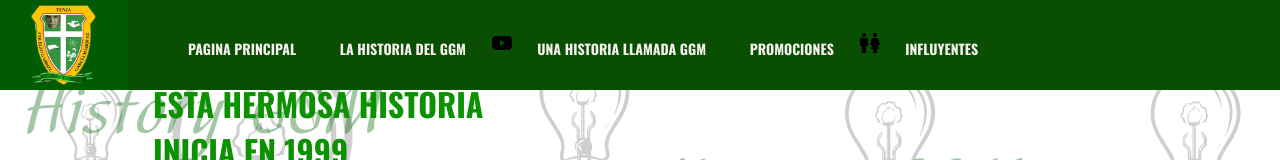
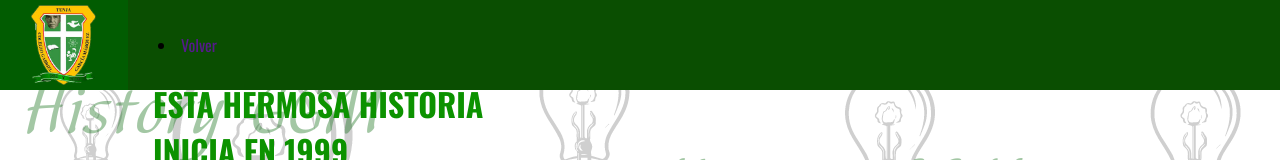
Before and after one commit to vale121007/GGMHistory, a plain HTML site: page index.html in a window 1280 px wide. Shown: the top 160 px of the page. Drawn offline with nearby package versions, Linux system fonts and the light colour scheme.

Commit message:
Update index.html

```diff
--- a/index.html
+++ b/index.html
@@ -12,31 +12,10 @@
   <div class="interior">
     <a href="https://www.colggmtunja.com.co" class="logo"> <img src="imagenes/escudo.png"></a>
     <nav class="navegacion">
-        <ul>
-            <li class="submenu">
-                <a href="https://www.colggmtunja.com.co">Pagina Principal</a>
-                <ul class="hijos">
-                    <li><a href="">Historia</a></li>
-                </ul>
-            </li>
-            <li class="submenu">
-                <a href="https://www.colggmtunja.com.co">La historia del GGM</a>
-                <ul class="hijos">
-                        <li><a href="https://ggm-history-desde0.netlify.app/">Desde sus inicios</a></li>
-                        <li><a href="">Inatalaciones</a></li>
-                </ul>
-            </li>
-            <li>
-                <img src="assets/youtube.svg"class="list__img">
-                <a href="https://youtu.be/gppdgTmi8YE?si=iy1Dgut-2688Fb5o">Una historia llamada GGM</a>
-            </li>
+
 
             <li>
-                <a href="">Promociones</a>
-            </li>
-            <li>
-                <img src="assets/personas.svg"class="list_img">
-                <a href="">Influyentes</a>
+                <a href="">Volver</a>
             </li>
         </ul>
     </nav>
```
